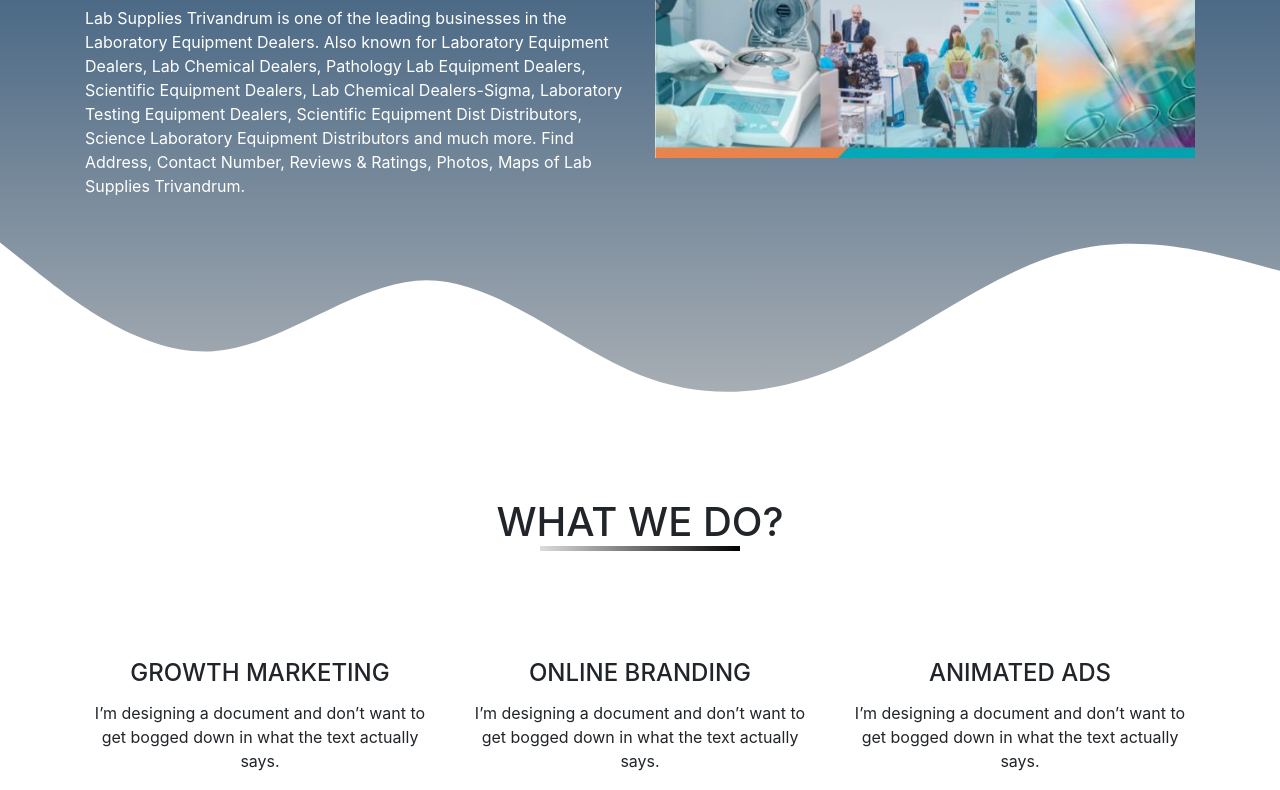
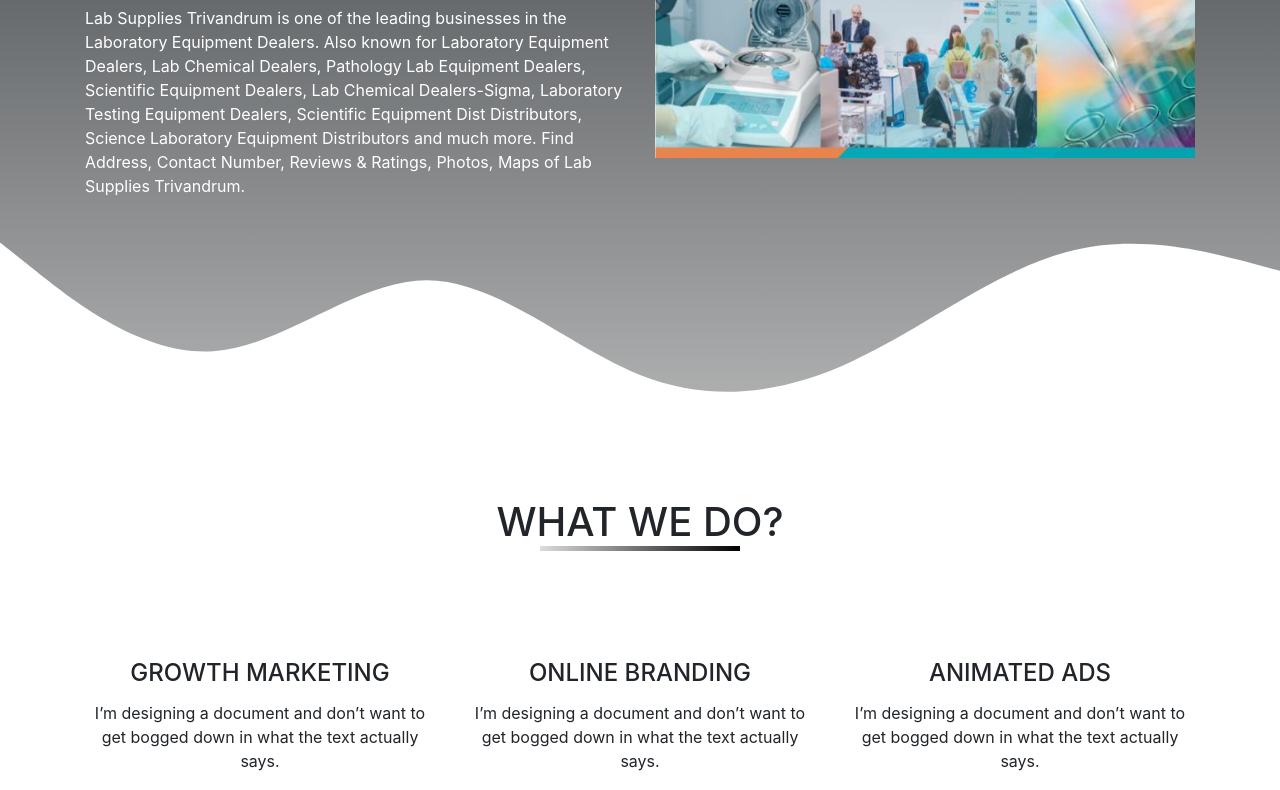
Before and after one commit to Aromal287/Lab-Supplies, a plain HTML site: page index.html in a window 1280 px wide. Shown: the part 404-1194 px from the top of the page. Drawn offline with nearby package versions, Linux system fonts and the light colour scheme; some packages are replaced by stand-ins of ours; a script that the page names is missing.

Commit message:
Update index.css

```diff
--- a/index.css
+++ b/index.css
@@ -50,7 +50,7 @@
 /* <------------------------------banner section------------> */
 
 #banner{
-    background-image: linear-gradient(#073663,#C0C0C0);
+    background-image: linear-gradient(#32373b,#C0C0C0);
     color: #fff;
     padding-top: 5%;
 }
```
